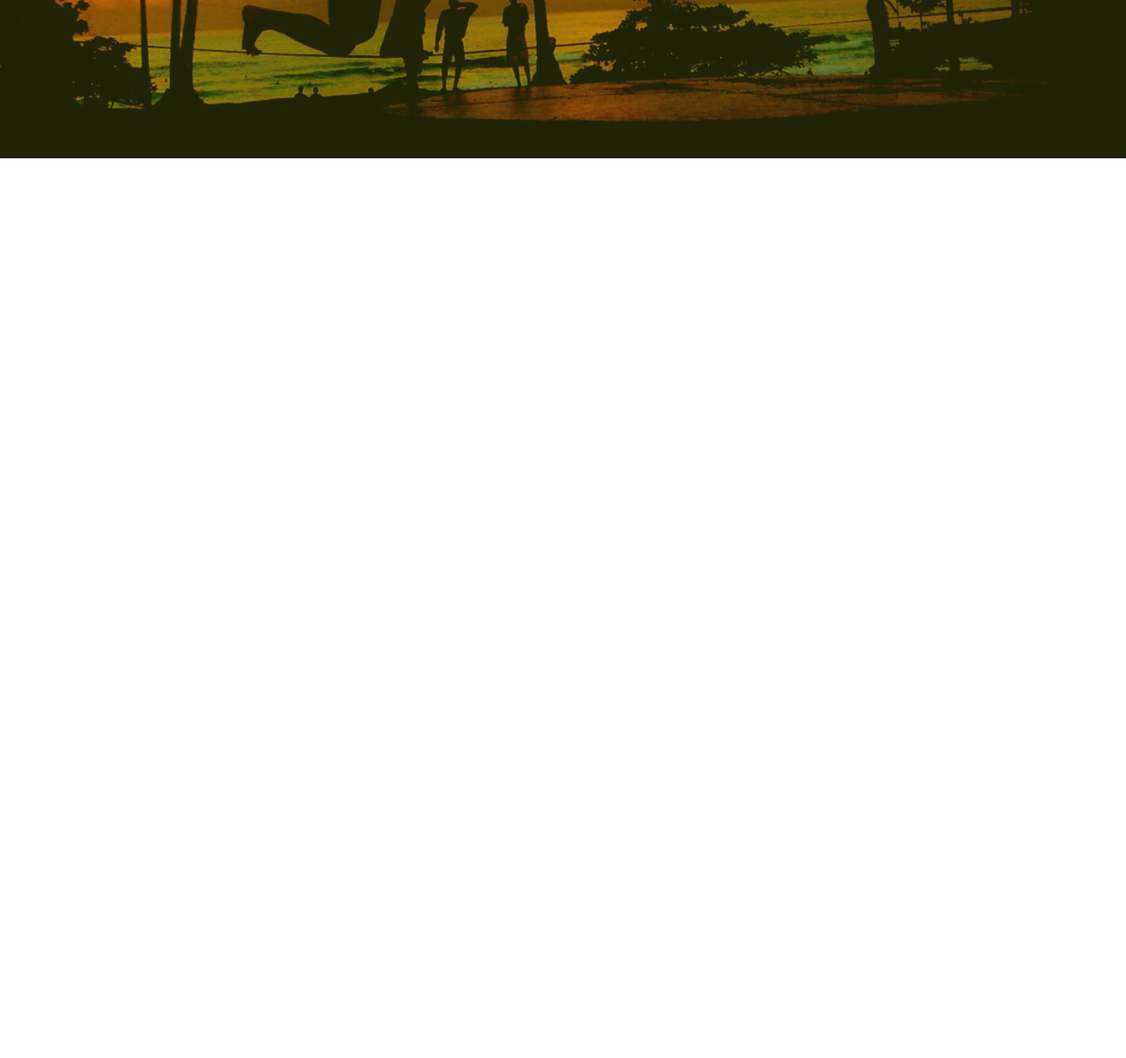
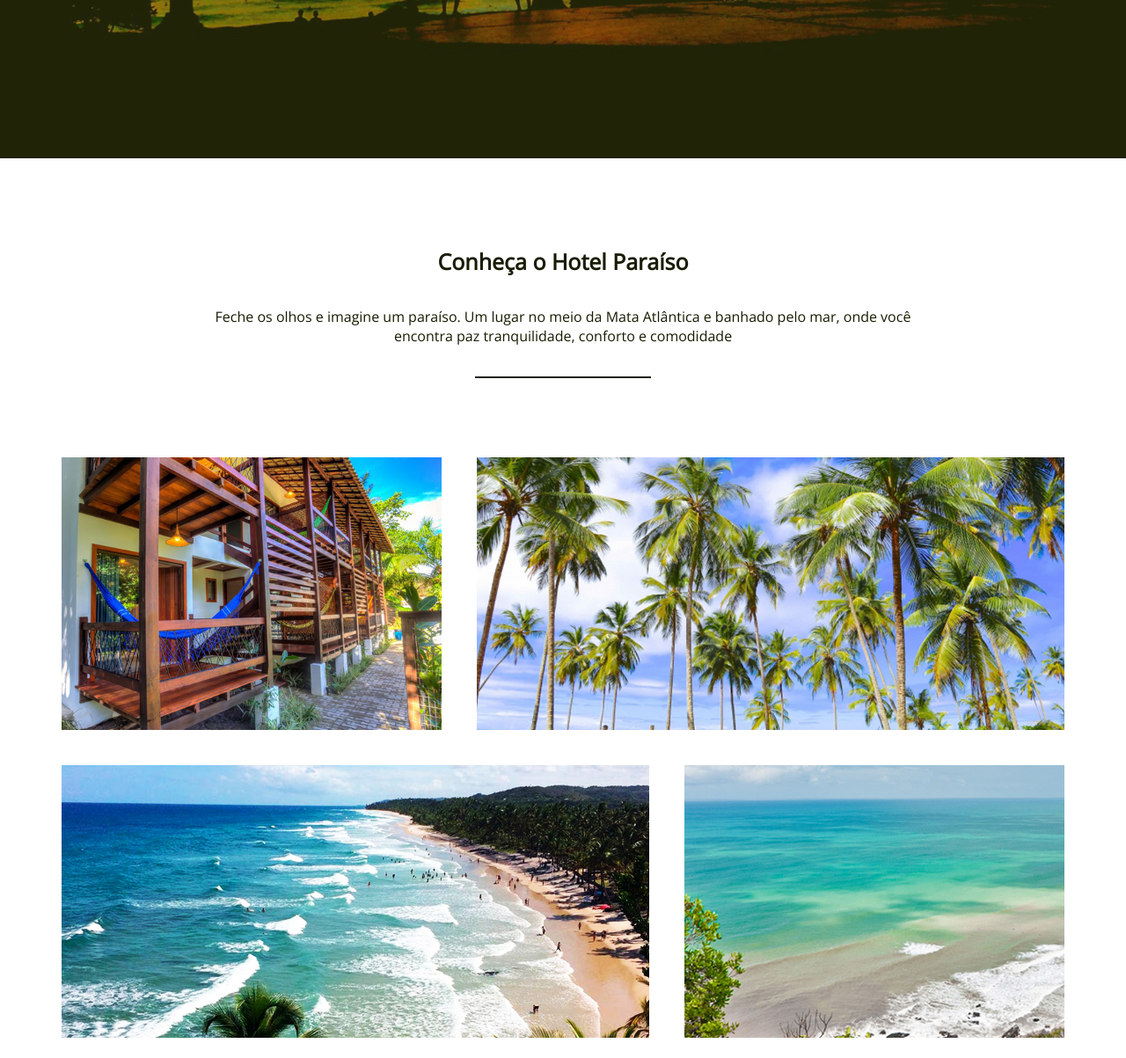
Before and after one commit to luisallves/paginas-web-criadas, a plain HTML site: page pagina-hotel-paraiso/index.html in a window 1280 px wide. Shown: the part 500-1703 px from the top of the page at 88% size. Before the commit the page ends 800 px from the top, so only its background shows below. Drawn offline with nearby package versions, Linux system fonts and the light colour scheme.

Commit message:
trabalhando no know htel

```diff
--- a/pagina-hotel-paraiso/index.html
+++ b/pagina-hotel-paraiso/index.html
@@ -30,5 +30,19 @@
     <a href="" class="btn">Saiba mais</a>
   </section>
 
+  <section class="know-the-hotel">
+    <h3>Conheça o Hotel Paraíso</h3>
+    <p>Feche os olhos e imagine um paraíso. Um lugar no meio da Mata Atlântica e banhado pelo mar, onde você encontra paz tranquilidade, conforto e comodidade</p>
+    <hr>
+
+    <ul class="grid">
+      <li class="small" style="background-image: url(images/itacare-01.jpg);"></li>
+      <li class="large" style="background-image: url(images/itacare-02.jpg);"></li>
+      <li class="large" style="background-image: url(images/itacare-03.jpg);"></li>
+      <li class="small" style="background-image: url(images/itacare-04.jpg);"></li>
+    </ul>
+  </section>
+
+
 </body>
 </html>
--- a/pagina-hotel-paraiso/style.css
+++ b/pagina-hotel-paraiso/style.css
@@ -8,7 +8,7 @@
 }
 
 nav, ul {
-  /* list-style: none; */
+  list-style: none;
 }
 
 a {
@@ -29,10 +29,10 @@ a:visited, a:hover {
 header {
   background-color: white;
   width: 100%;
-  position: absolute;
+  position: fixed;
   top: 0;
   left: 0;
-  padding: 20px 50px;
+  padding: 20px 5%;
   display: flex;
   justify-content: space-between;
   align-items: center;
@@ -47,6 +47,7 @@ header nav {
 }
 
 .hero {
+  background-position: center;
   background-image: url(images/hero.jpg);
   background-size: cover;
   min-height: 85vh;
@@ -75,3 +76,55 @@ header nav {
   padding: 20px 50px;
   text-transform: uppercase;
 }
+
+.know-the-hotel {
+  padding: 100px 50px;
+  display: flex;
+  flex-direction: column;
+  align-items: center;
+}
+
+.know-the-hotel h3 {
+  font-size: 25px;
+  margin-bottom: 35px;
+  text-align: center;
+  color: #191c03;
+}
+
+.know-the-hotel p {
+  max-width: 800px;
+  margin-bottom: 35px;
+  text-align: center;
+  color: #191c03;
+}
+
+.know-the-hotel hr {
+  width: 200px;
+  height: 2px;
+  margin-bottom: 70px;
+  border: none;
+  background-color: #191c03;
+}
+
+.know-the-hotel .grid {
+  width: 100%;
+  display: flex;
+  flex-wrap: wrap;
+}
+
+.know-the-hotel .grid li {
+  height: 350px;
+  padding: 20px;
+  border-radius: 4px;
+  background-clip: content-box;
+  background-size: cover;
+  background-position: center;
+}
+
+.know-the-hotel .grid li.small {
+  flex-basis: 40%;
+}
+
+.know-the-hotel .grid li.large {
+  flex-basis: 60%;
+}
```
